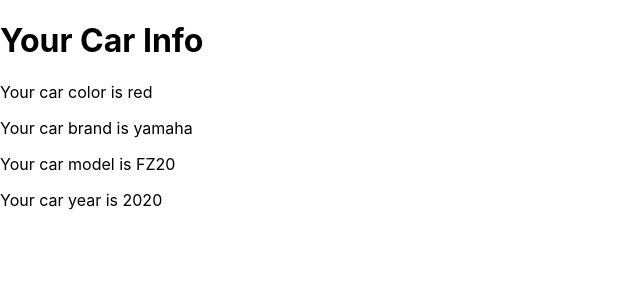
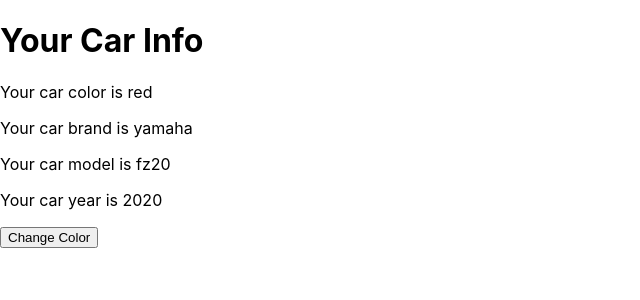
Before and after one commit to mahesfsp/react-tutorial, a React (Create React App) app: page / in a window 1280 px wide. Shown: the top 300 px of the page, without its empty margins (0-640 px from the left). Built offline with nearby package versions, Linux system fonts and the light colour scheme.

Commit message:
manage state object

```diff
--- /dev/null
+++ b/src/components/ManageStateAsObject.js
@@ -0,0 +1,29 @@
+
+
+import { useState } from "react"
+
+function ManageStateAsObject(){
+  const [car,setCar] = useState(
+    {
+        color:"red",
+        brand:"yamaha",
+        model:"fz20",
+        year:"2020"
+    });
+    function updateColor(){
+        setCar(previousState=>{
+            return {...previousState,color:"purple"}
+        })
+    }
+
+    return <>
+    <h1>Your Car Info</h1>
+    <p>Your car color is {car.color}</p>
+    <p>Your car brand is {car.brand}</p>
+    <p>Your car model is {car.model}</p>
+    <p>Your car year is {car.year}</p>
+    <button onClick={updateColor}>Change Color</button>
+    </>
+}
+
+export default ManageStateAsObject;
--- /dev/null
+++ b/src/components/ManageStateWithObject.js
@@ -0,0 +1,50 @@
+
+import React, { useState } from 'react';
+
+function ManageStateWithObject() {
+  // Define state with an object
+  const [state, setState] = useState({
+    count: 0,
+    color: 'red',
+    name: 'Alice'
+  });
+
+  // Handler to increment the count
+  const incrementCount = () => {
+    setState(prevState => ({
+      ...prevState,
+      count: prevState.count + 1
+    }));
+  };
+
+  // Handler to toggle color
+  const toggleColor = () => {
+    setState(prevState => ({
+      ...prevState,
+      color: prevState.color === 'red' ? 'blue' : 'red'
+    }));
+  };
+
+  // Handler to change name
+  const changeName = () => {
+    setState(prevState => ({
+      ...prevState,
+      name: prevState.name === 'Alice' ? 'Bob' : 'Alice'
+    }));
+  };
+
+  return (
+    <div style={{ textAlign: 'center', marginTop: '20px' }}>
+      <h1 style={{ color: state.color }}>
+        This is class color: {state.color}
+      </h1>
+      <button onClick={incrementCount}>Increment Count</button>
+      <p>Count: {state.count}</p>
+      <button onClick={toggleColor}>Toggle Color</button>
+      <p>Name: {state.name}</p>
+      <button onClick={changeName}>Change Name</button>
+    </div>
+  );
+}
+
+export default ManageStateWithObject;
--- a/src/index.js
+++ b/src/index.js
@@ -8,13 +8,15 @@
 import FavoriteColorClass from './components/FavoriteColorClass';
 import MultipleComponent1 from './components/MultipleComponent1';
 import MultipleComponent2 from './components/MultipleComponent2';
+import ManageStateAsObject from './components/ManageStateAsObject';
+import ManageStateWithObject from './components/ManageStateWithObject';
 // import Garage from './components/Garage';
 // import Greeting from './components/Greetings';
 // import Counter from './components/Counter';
 // import Header from './components/Header';
 const root = ReactDOM.createRoot(document.getElementById('root'));
 root.render(
-  <React.StrictMode>
+  <>
     {/* <Garage />
     <Greeting/>
 <Header/>
@@ -24,8 +26,10 @@
 {/* <CounterClass/> */}
 {/* <FavoriteColorClass/> */}
 {/* <MultipleComponent1/> */}
-<MultipleComponent2/>
-  </React.StrictMode>
+{/* <MultipleComponent2/> */}
+<ManageStateAsObject/>
+{/* <ManageStateWithObject/> */}
+  </>
 );
 
 // If you want to start measuring performance in your app, pass a function
```
